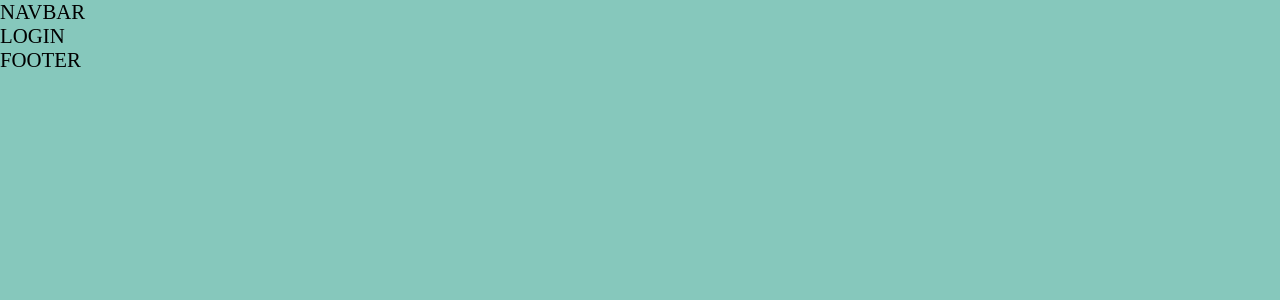
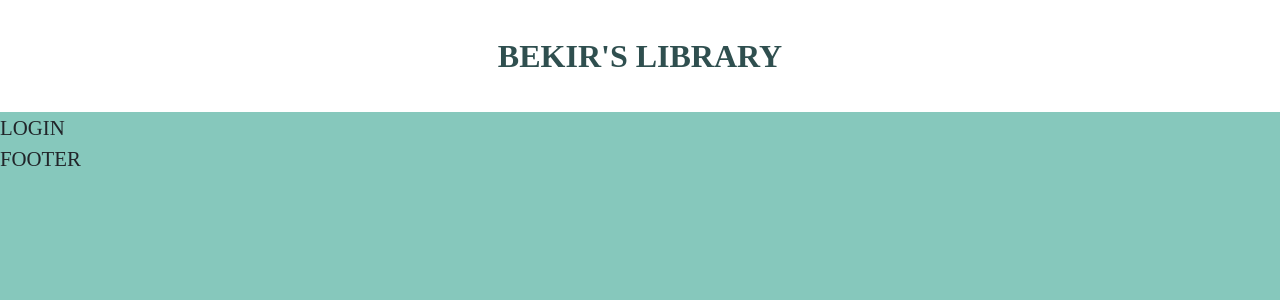
Before and after one commit to Bskasan/React_Practises, a React (Create React App) app in the folder rc14-15_clarus-library/library-project/: page /login in a window 1280 px wide. Shown: the top 300 px of the page. Built offline with nearby package versions, Linux system fonts and the light colour scheme; a web font is replaced by a local one.

Commit message:
navbar styled comp and logo added

```diff
--- a/rc14-15_clarus-library/library-project/package.json
+++ b/rc14-15_clarus-library/library-project/package.json
@@ -7,6 +7,7 @@
     "@testing-library/react": "^13.0.0",
     "@testing-library/user-event": "^13.2.1",
     "axios": "^1.3.4",
+    "bootstrap": "^5.2.3",
     "react": "^18.2.0",
     "react-dom": "^18.2.0",
     "react-router-dom": "^6.9.0",
--- a/rc14-15_clarus-library/library-project/src/components/navbar/Navbar.jsx
+++ b/rc14-15_clarus-library/library-project/src/components/navbar/Navbar.jsx
@@ -1,9 +1,12 @@
-import React from 'react'
+import React from "react";
+import { Logo, Nav } from "./Navbar.style";
 
 const Navbar = () => {
   return (
-    <div>Navbar</div>
-  )
-}
+    <Nav>
+      <Logo to="/" >Bekir's Library</Logo>
+    </Nav>
+  );
+};
 
-export default Navbar
+export default Navbar;
--- a/rc14-15_clarus-library/library-project/src/components/navbar/Navbar.style.jsx
+++ b/rc14-15_clarus-library/library-project/src/components/navbar/Navbar.style.jsx
@@ -0,0 +1,16 @@
+import { NavLink } from "react-router-dom";
+import styled from "styled-components";
+import Flex from "../../styles/Flex";
+
+export const Nav = styled(Flex)`
+  background: ${({ theme }) => theme.colors.navbarBgColor};
+  padding: 1rem 2rem;
+`;
+
+export const Logo = styled(NavLink)`
+  padding: 1rem 0;
+  color: ${({ theme }) => theme.colors.logoColor};
+  text-decoration: none;
+  font-weight: 800;
+  font-size: 2rem;
+`;
```
Also changed, not shown: rc14-15_clarus-library/library-project/src/index.js (+6 -8 lines), 1 other file (tests, documents, lock files or other folders).
